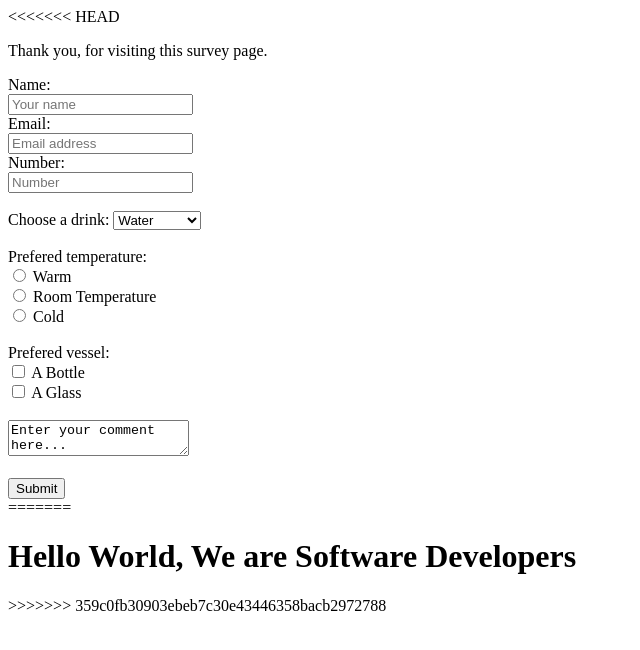
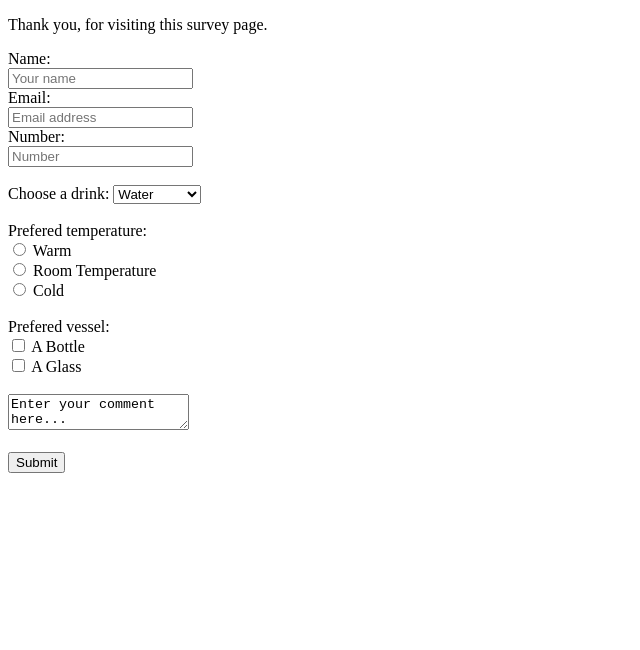
Before and after one commit to 1GORDON/gordonchawanzi, a plain HTML site: page index.html in a window 1280 px wide. Shown: the whole page, without its empty margins (0-640 px from the left). Drawn offline with Linux system fonts and the light colour scheme.

Commit message:
edited it a little

```diff
--- a/index.html
+++ b/index.html
@@ -7,7 +7,6 @@
         <meta charset="UTF-8">
     </head>
     <body>
-<<<<<<< HEAD
        <p id="description"> Thank you, for visiting this survey page.</p>
         <form action="" id="survey-form">
             <label id="name-label" for="name">Name:</label><br>
@@ -47,12 +46,6 @@
             <textarea name="comment">Enter your comment here...</textarea><br>
 
             <br><input type="submit" value="Submit">
-
-
       </form>
 
-=======
-        <h1>Hello World, We are Software Developers</h1>
->>>>>>> 359c0fb30903ebeb7c30e43446358bacb2972788
-    </body>
 </html>
```
